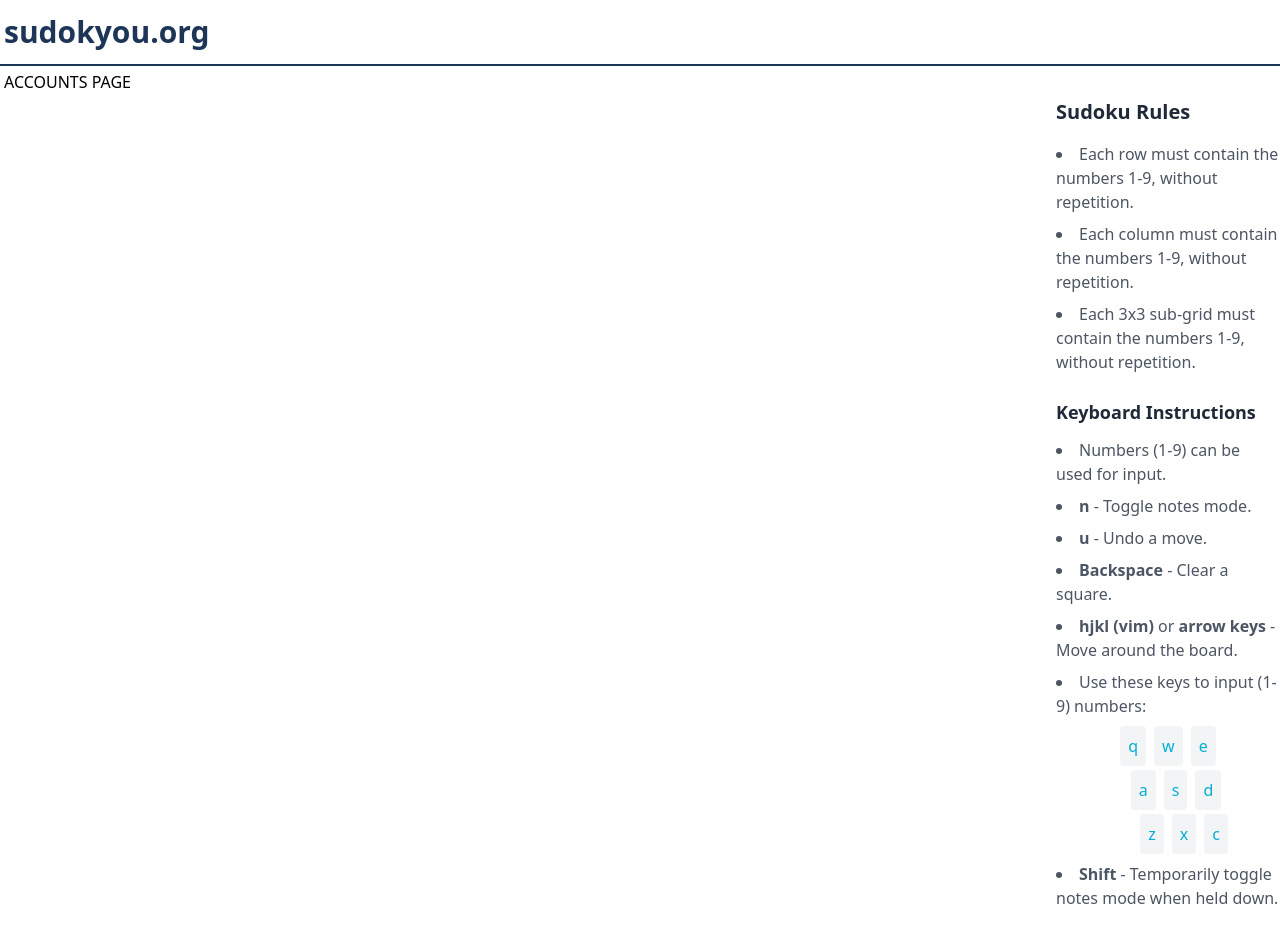
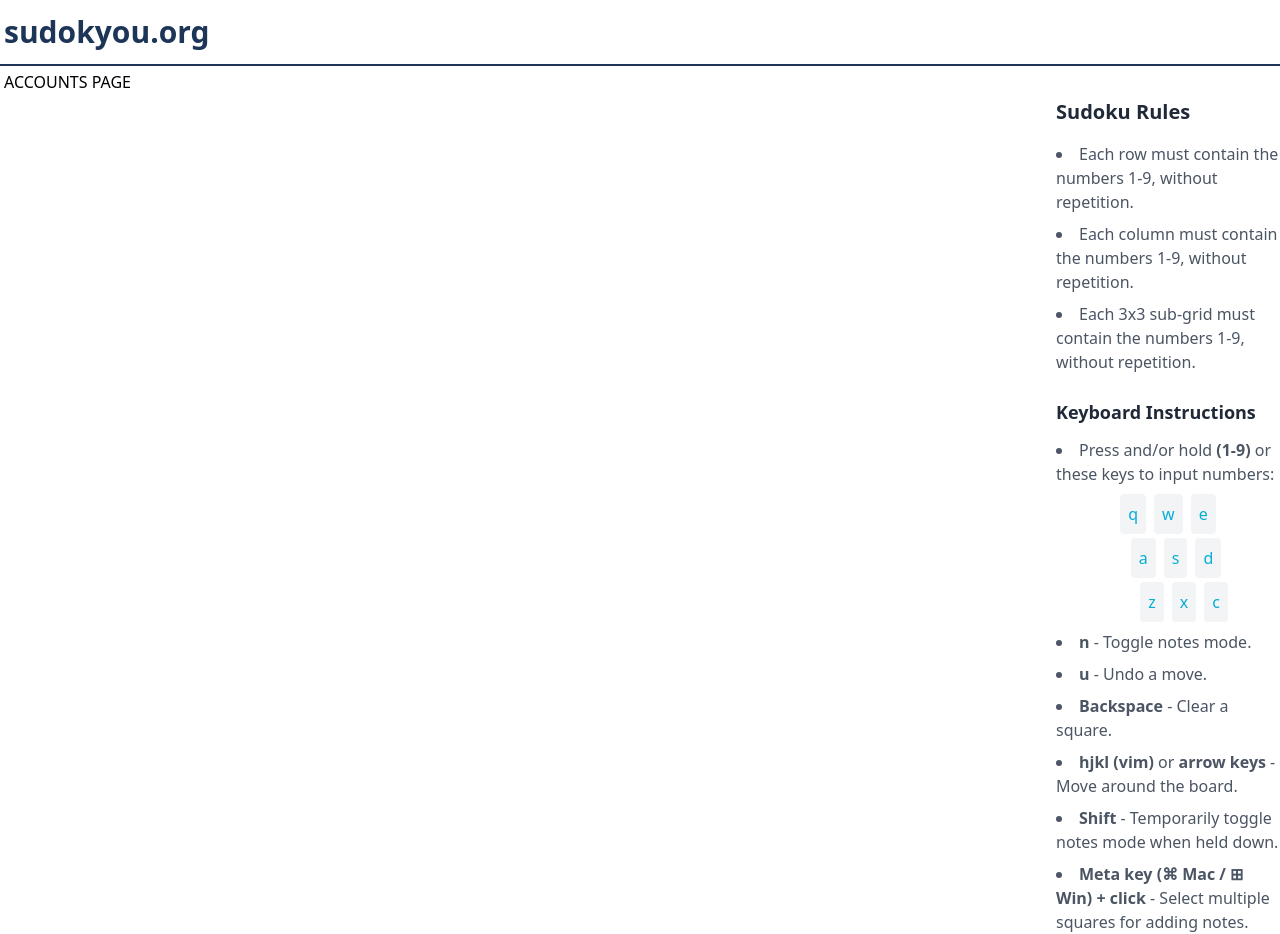
Before and after one commit to ashvinbondada/sudokyou.org, a Next.js app: page /accounts in a window 1280 px wide. Before the commit the page ends 910 px from the top, so only its background shows below. Built offline with nearby package versions, Linux system fonts and the light colour scheme.

Commit message:
Improved Instructions:
- added Meta Key instructions
- made number inputs more concise

```diff
--- a/src/app/[difficulty]/page.tsx
+++ b/src/app/[difficulty]/page.tsx
@@ -32,7 +32,7 @@ export default async function Difficultypage({ params: { difficulty } }: Props)
           </div>
         </div>
         <div className="w-full h-max block">
-          ABOUT SUDOKYOU
+          {/* ABOUT SUDOKYOU */}
         </div>
       </div>
     </div>
--- a/src/app/components/instructions.tsx
+++ b/src/app/components/instructions.tsx
@@ -26,13 +26,13 @@ export default function Instructions() {
       </ul>
       <h2 className="text-lg font-semibold text-gray-800 mt-6 mb-3">Keyboard Instructions</h2>
       <ul className="list-disc list-inside space-y-2 text-gray-600">
-        <li>Numbers (1-9) can be used for input.</li>
-        <li><strong>n</strong> - Toggle notes mode.</li>
+        {/* <li>Numbers (1-9) can be used for input.</li> */}
+        {/* <li><strong>n</strong> - Toggle notes mode.</li>
         <li><strong>u</strong> - Undo a move.</li>
         <li><strong>Backspace</strong> - Clear a square.</li>
-        <li><strong>hjkl (vim)</strong> or <strong>arrow keys</strong> - Move around the board.</li>
+        <li><strong>hjkl (vim)</strong> or <strong>arrow keys</strong> - Move around the board.</li> */}
         <li>
-          Use these keys to input (1-9) numbers:
+        Press and/or hold <strong>(1-9)</strong> or these keys to input numbers:
           <div className="flex flex-col items-center mt-2 space-y-1">
             <div className="flex space-x-2">
               {keys.slice(0, 3).map((key) => (
@@ -72,7 +72,12 @@ export default function Instructions() {
             </div>
           </div>
         </li>
+        <li><strong>n</strong> - Toggle notes mode.</li>
+        <li><strong>u</strong> - Undo a move.</li>
+        <li><strong>Backspace</strong> - Clear a square.</li>
+        <li><strong>hjkl (vim)</strong> or <strong>arrow keys</strong> - Move around the board.</li>
         <li><strong>Shift</strong> - Temporarily toggle notes mode when held down.</li>
+        <li><strong>Meta key (⌘ Mac / ⊞ Win) + click</strong> - Select multiple squares for adding notes.</li>
       </ul>
     </div>
   );
--- a/src/app/page.tsx
+++ b/src/app/page.tsx
@@ -26,7 +26,7 @@ export default async function Home() {
             </div>
           </div>
           <div className="w-full h-max block">
-            ABOUT SUDOKYOU
+            {/* ABOUT SUDOKYOU */}
           </div>
         </div>
       </div>
```
